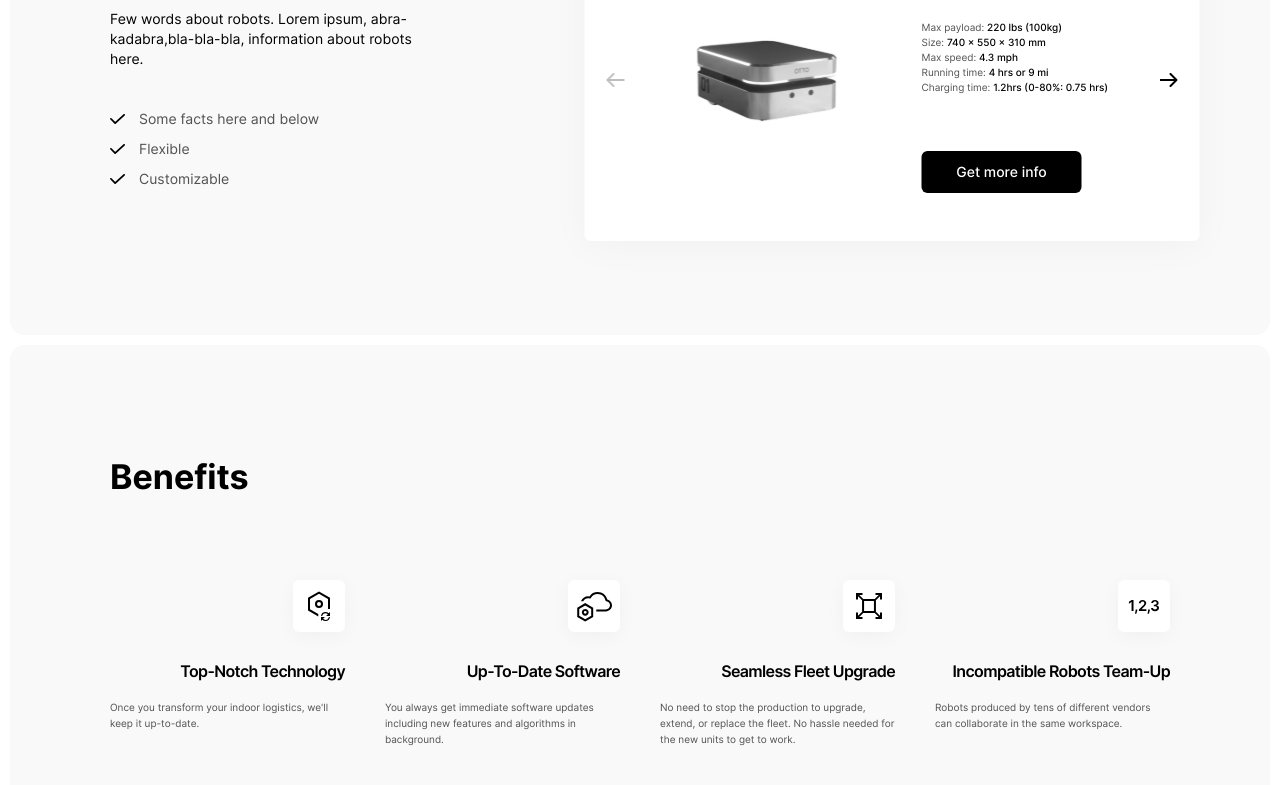
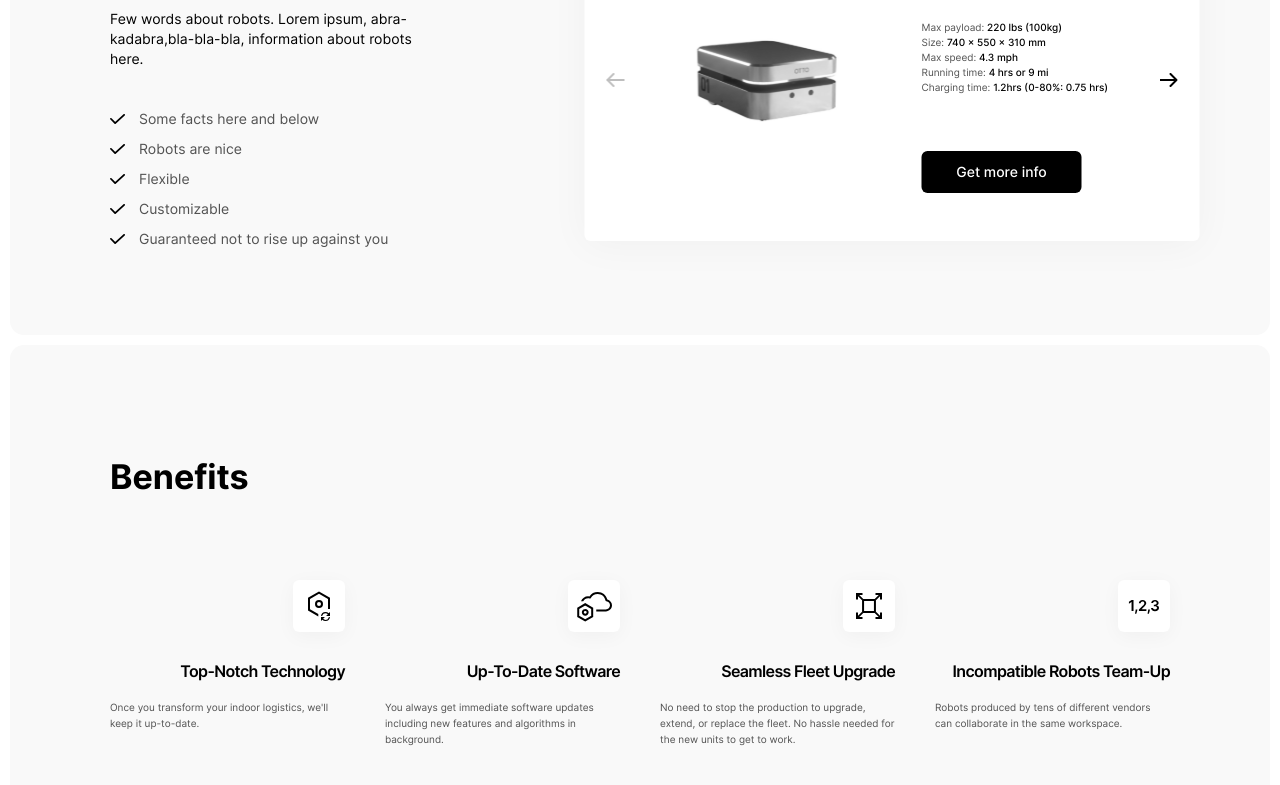
Before and after one commit to kvnloughead/ant-robotics, a React (Create React App) app: page / in a window 1280 px wide. Shown: the part 862-1647 px from the top of the page. Built offline with nearby package versions, Linux system fonts and the light colour scheme.

Commit message:
feat: improve configurability for carousel/robot-facts

```diff
--- a/src/components/App/App.js
+++ b/src/components/App/App.js
@@ -30,7 +30,7 @@ function App() {
       <Header />
       <Section title={robotFactsConfig.title} type="products" layout="vertical" htmlId={htmlIds.productsId}>
         <Carousel products={productsConfig.data} type="products" onClick={openModal} />
-        <SectionContext facts={robotFactsConfig.data} />
+        <SectionContext />
       </Section>
       <Section title={benefitsConfig.title} type="benefits" layout="horizontal" htmlId={htmlIds.benefitsId}>
         <CardList cards={benefitsConfig.data} type="benefits" />
--- a/src/components/SectionContext/SectionContext.js
+++ b/src/components/SectionContext/SectionContext.js
@@ -1,35 +1,21 @@
 import './SectionContext.css';
-import { data } from '../../config/robot-facts';
+import { summary, bulletPoints } from '../../config/robot-facts';
 
 export default function SectionContext() {
   return (
     <div className="section-context">
-      <p className="section-context__subheading">{data[0].summary}</p>
+      <p className="section-context__subheading">{summary}</p>
       <ul className="section-context__list">
+        {bulletPoints.map((point) => (
           <li className="section-context__list-item">
             <img
               className="section-context__list-img"
               alt="checkmark"
               src="../../images/products/product_context-checkmark.svg"
             />
-          <span className="section-context__list-text">{data[0].pointOne}</span>
+            <span className="section-context__list-text">{point}</span>
           </li>
-        <li className="section-context__list-item">
-          <img
-            className="section-context__list-img"
-            alt="checkmark"
-            src="../../images/products/product_context-checkmark.svg"
-          />
-          <span className="section-context__list-text">Flexible</span>
-        </li>
-        <li className="section-context__list-item">
-          <img
-            className="section-context__list-img"
-            alt="checkmark"
-            src="../../images/products/product_context-checkmark.svg"
-          />
-          <span className="section-context__list-text">Customizable</span>
-        </li>
+        ))}
       </ul>
     </div>
   );
--- a/src/config/products.js
+++ b/src/config/products.js
@@ -22,6 +22,9 @@ export const data = [
       'Max speed: ': 'Placeholder',
       'Running time: ': 'Placeholder',
       'Charging time: ': 'Placeholder',
+      'Lost time: ': 'Placeholder',
+      'Time after time: ': 'Placeholder',
+      'One more time: ': 'Placeholder',
     },
   },
 ];
--- a/src/config/robot-facts.js
+++ b/src/config/robot-facts.js
@@ -1,11 +1,11 @@
 export const title = 'Wide choice of transport robots';
 
-export const data = [
-  {
-    summary: 'Few words about robots. Lorem ipsum, abra-kadabra,bla-bla-bla, information about robots here.',
-    icon: './images/products/product_context-checkmark.svg',
-    pointOne: 'Some facts here and below',
-    pointTwo: 'Flexible',
-    pointThree: 'Customizable',
-  },
+export const summary = 'Few words about robots. Lorem ipsum, abra-kadabra,bla-bla-bla, information about robots here.';
+
+export const bulletPoints = [
+  'Some facts here and below',
+  'Robots are nice',
+  'Flexible',
+  'Customizable',
+  'Guaranteed not to rise up against you',
 ];
```
Lines whose indentation alone changed are shown as unchanged.
